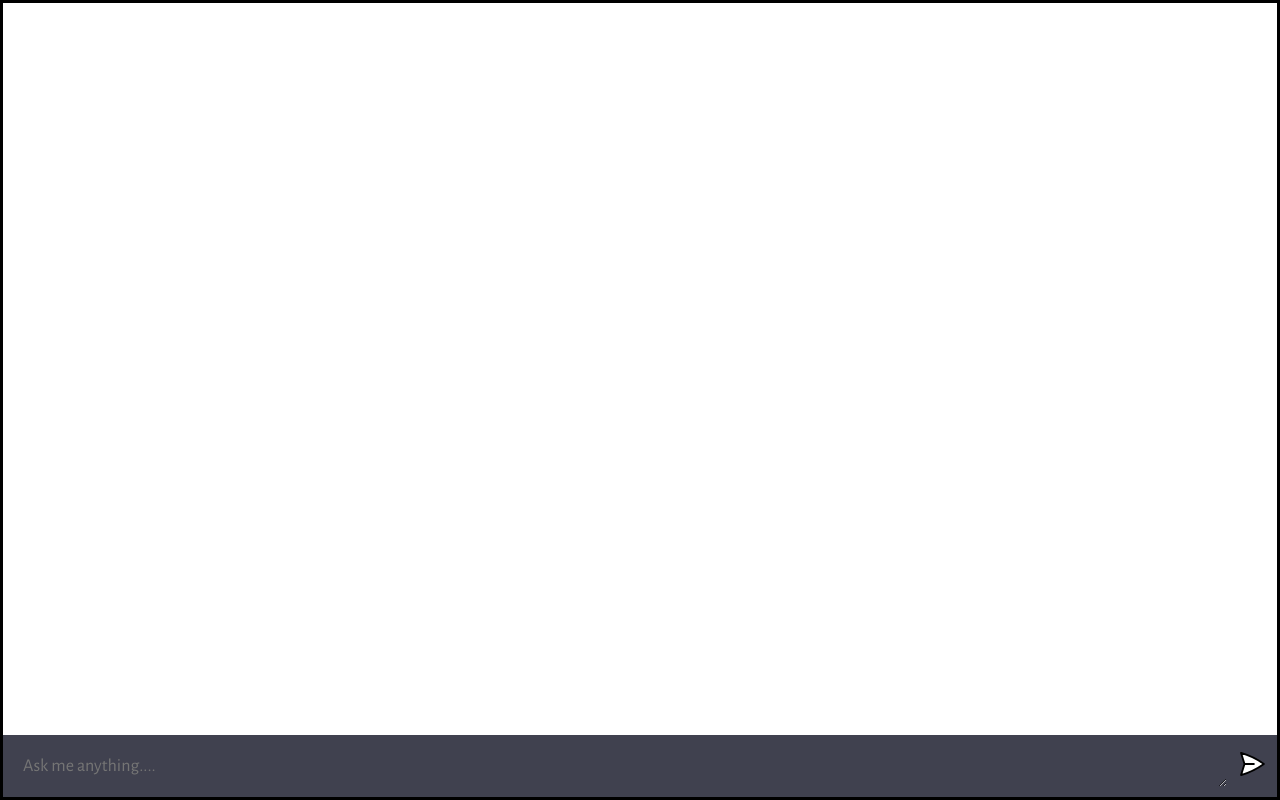
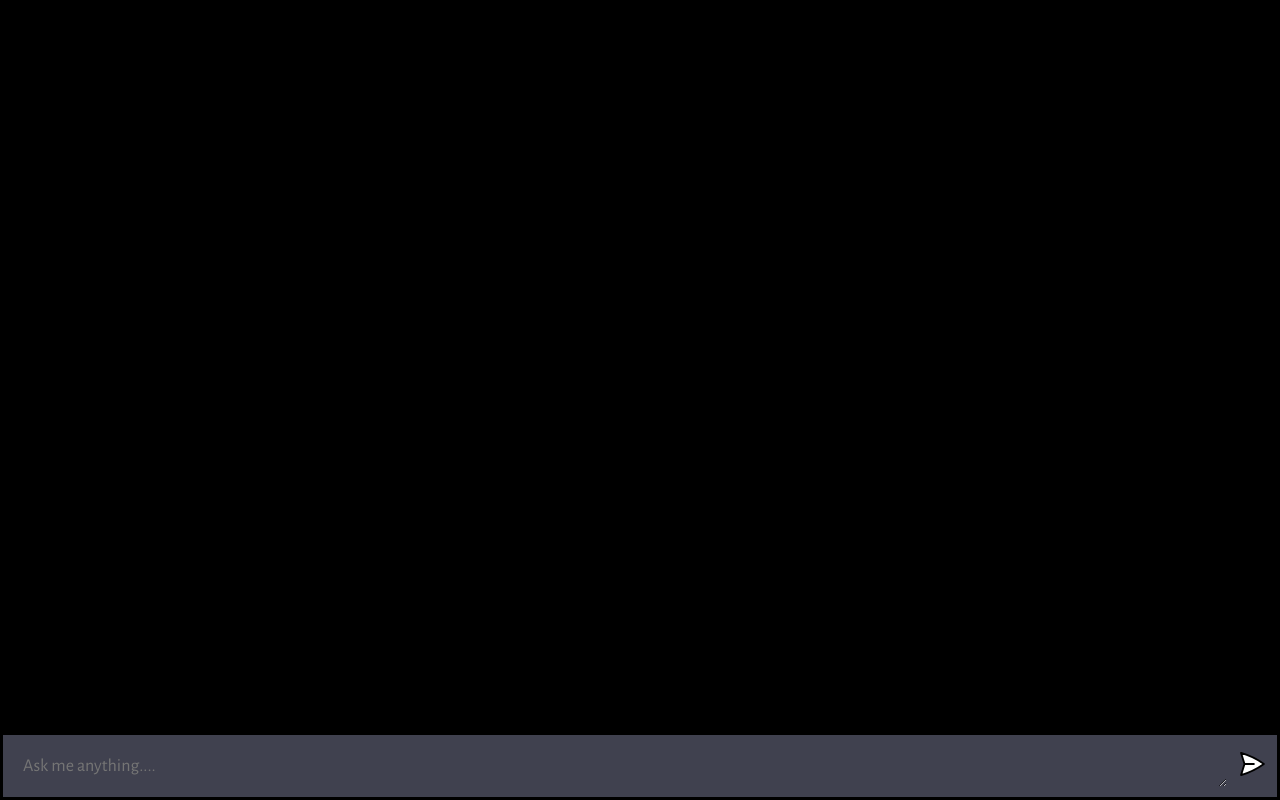
Before and after one commit to kushalBhetuwal/ChatGPT, a website built with Vite: page client/index.html in a window 1280 px wide. Built offline with nearby package versions, Linux system fonts and the light colour scheme.

Commit message:
commited

```diff
--- a/client/style.css
+++ b/client/style.css
@@ -14,7 +14,7 @@ body {
 #app {
   width: 100vw;
   height: 100vh;
-  background: #fff;
+  background: black;
   display: flex;
   flex-direction: column;
   align-items: center;
```
